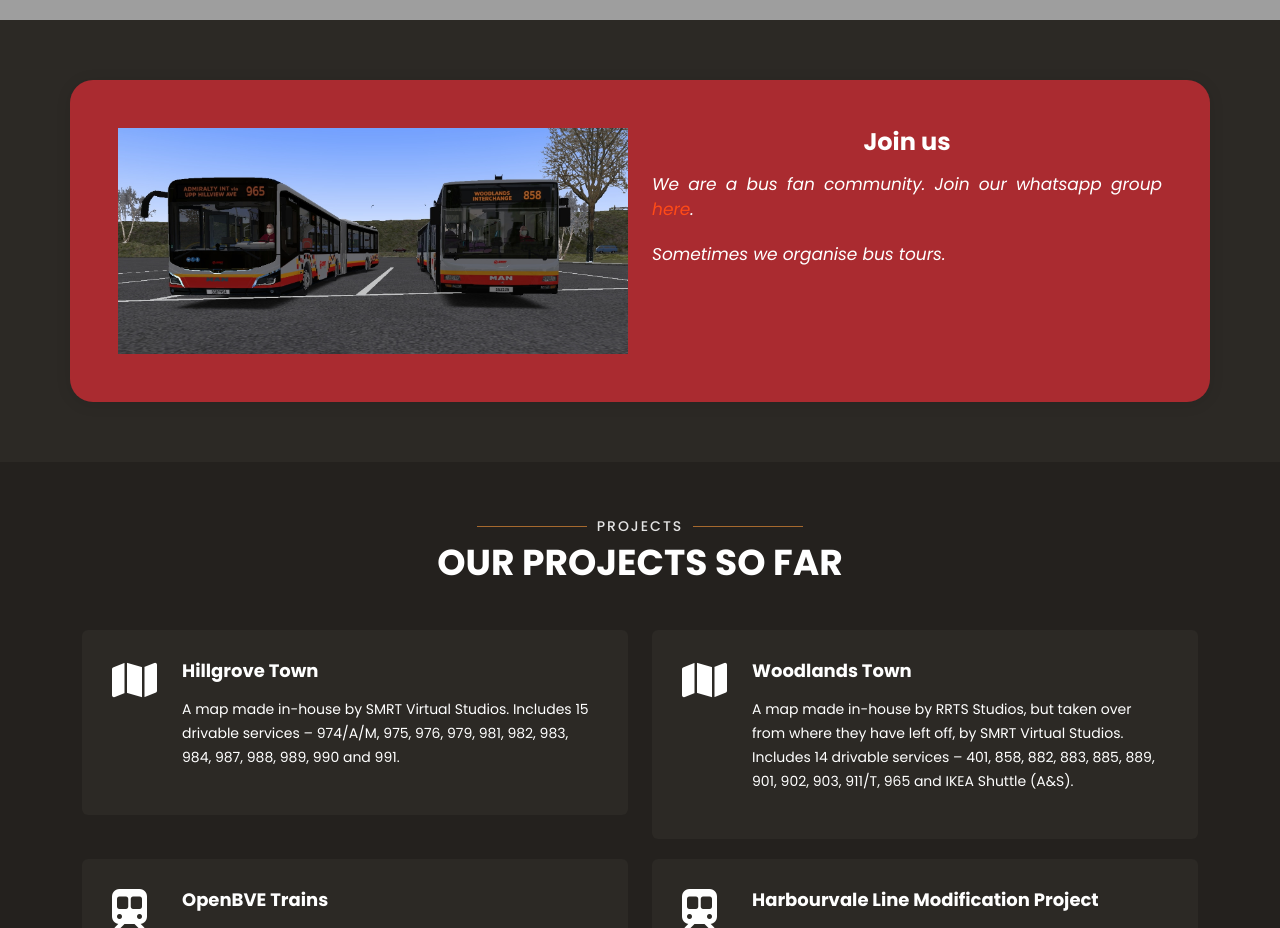
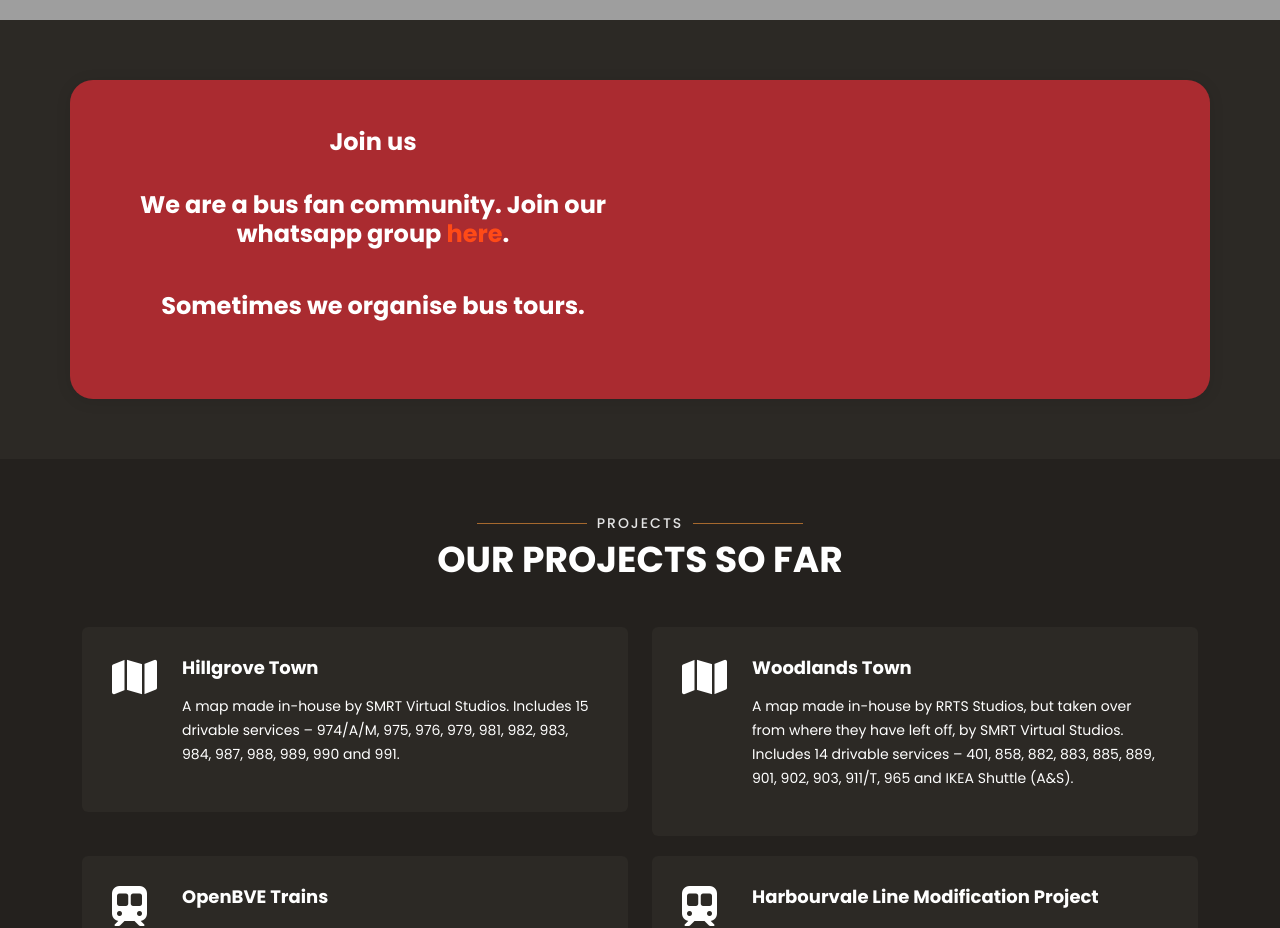
Before and after one commit to SGTEC-BUS/sgtec-bus.github.io, a plain HTML site: page index.html in a window 1280 px wide. Shown: the part 780-1708 px from the top of the page. Drawn offline with Linux system fonts and the light colour scheme; grey boxes are pictures that could not be loaded.

Commit message:
Update index.html

```diff
--- a/index.html
+++ b/index.html
@@ -83,18 +83,13 @@
     <section id="about" class="about">
       <div class="container" data-aos="fade-up">
         <div class="row">
-
-          <div class="col-lg-6 video-box align-self-baseline" data-aos="zoom-in" data-aos-delay="100">
-            <img src="assets/img/about.jpg" class="img-fluid" alt="">
-          </div>
-
           <div class="col-lg-6 pt-3 pt-lg-0 content">
             <h3>Join us</h3>
             <p class="fst-italic">
-              We are a bus fan community. Join our whatsapp group <a href="https://">here</a>.
+              <h3>We are a bus fan community. Join our whatsapp group <a href="https://">here</a>.<h3>
             </p>
             <p class="fst-italic">
-              Sometimes we organise bus tours.
+              <h3>Sometimes we organise bus tours.<h3>
             </p>
           </div>
 
```
